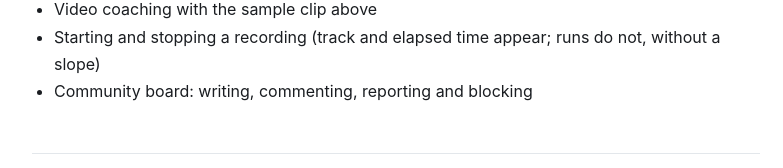
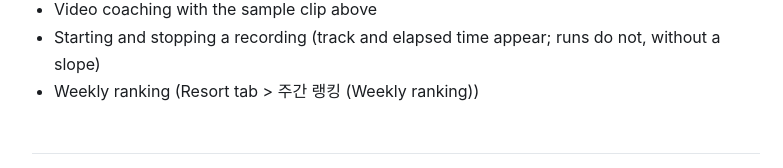
Before and after one commit to Snolap/snolap-site, a plain HTML site: page review.html in a window 1280 px wide. Shown: the part 1357-1525 px from the top of the page, without its empty margins (244-1027 px from the left). Drawn offline with Linux system fonts and the light colour scheme.

Commit message:
review: replace community board item with weekly ranking (not in 1.0)

```diff
--- a/review.html
+++ b/review.html
@@ -33,5 +33,5 @@ so this recording shows no runs; the run list is shown in the App Store screensh
 <h2>3. What can be tested anywhere</h2>
 <ul><li>Sign-up, sign-in and account deletion</li><li>Video coaching with the sample clip above</li>
 <li>Starting and stopping a recording (track and elapsed time appear; runs do not, without a slope)</li>
-<li>Community board: writing, commenting, reporting and blocking</li></ul>
+<li>Weekly ranking (Resort tab &gt; 주간 랭킹 (Weekly ranking))</li></ul>
 <footer>스노랩(SNOLAP) · 문의 <a href="mailto:snolap.official@gmail.com">snolap.official@gmail.com</a></footer></main></body></html>
```
